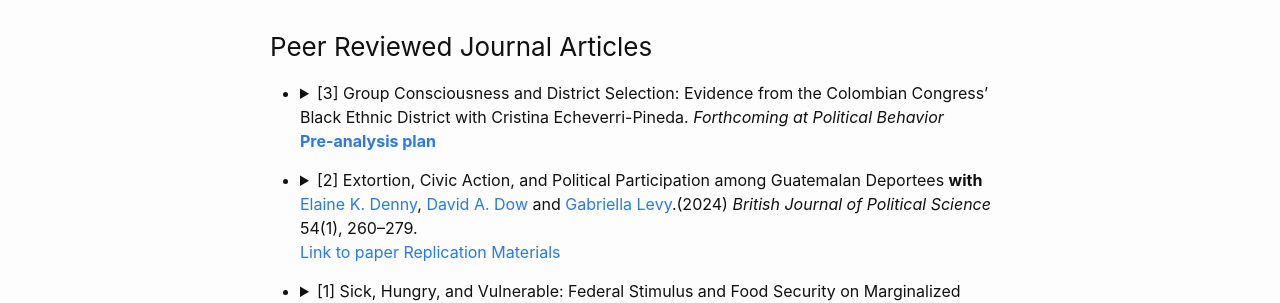
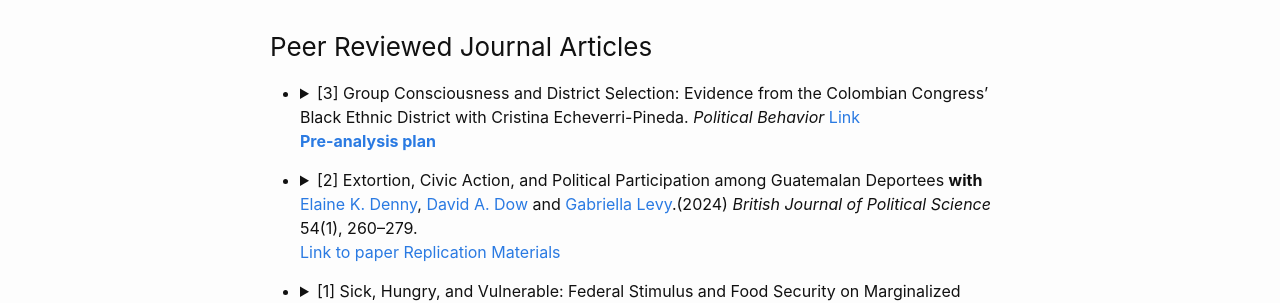
Before and after one commit to MateoVillamizarChaparro/MateoVillamizarChaparro.github.io, a Jekyll site: the page built from publications.md, in a window 1280 px wide and 900 px high. Shown: the part 290-593 px from the top of the window. Built offline with Jekyll 4.4.1, drawn with Linux system fonts in a browser that asks for light colours; our own code applies the rules of GitHub Pages for plain Markdown files.

Commit message:
Update publications.md

```diff
--- a/publications.md
+++ b/publications.md
@@ -8,7 +8,7 @@
 
 ### Peer Reviewed Journal Articles
   - {::options parse_block_html="true" /}
-    <details><summary markdown="span"> [3] Group Consciousness and District Selection: Evidence from the Colombian Congress' Black Ethnic District with Cristina Echeverri-Pineda. *Forthcoming at Political Behavior* </summary>
+    <details><summary markdown="span"> [3] Group Consciousness and District Selection: Evidence from the Colombian Congress' Black Ethnic District with Cristina Echeverri-Pineda. *Political Behavior* [Link](https://link.springer.com/article/10.1007/s11109-024-09972-4?utm_source=rct_congratemailt&utm_medium=email&utm_campaign=oa_20240925&utm_content=10.1007%2Fs11109-024-09972-4) </summary>
     <p> <sub>
     **Abstract:** How does group consciousness affect the preferences for district selection? In this paper, we investigate if individuals that have a stronger group consciousness measured as historical discrimination, existences of linked fate, and inequalities in the treatment of different racial groups affect district choice. Using a multi-method design, using semi-structured interviews and a conjoint experiment in a sample of Afro-Colombians, we find evidence that group consciousness affects the preferences for ethnic districts over territorial ones. Our results also show that membership to ethnic organization or individuals episodes of discrimination do not change preferences for ethnic districts. These findings indicate that individuals with high levels of group consciousness tend to worry more about mechanisms ad institutions that can enhance the group's political representation.
     </sub> </p>
```
